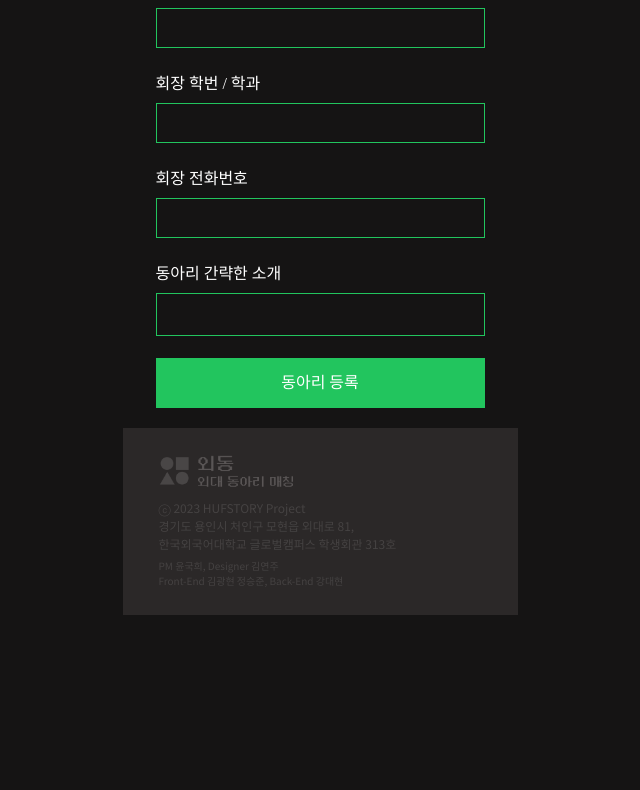
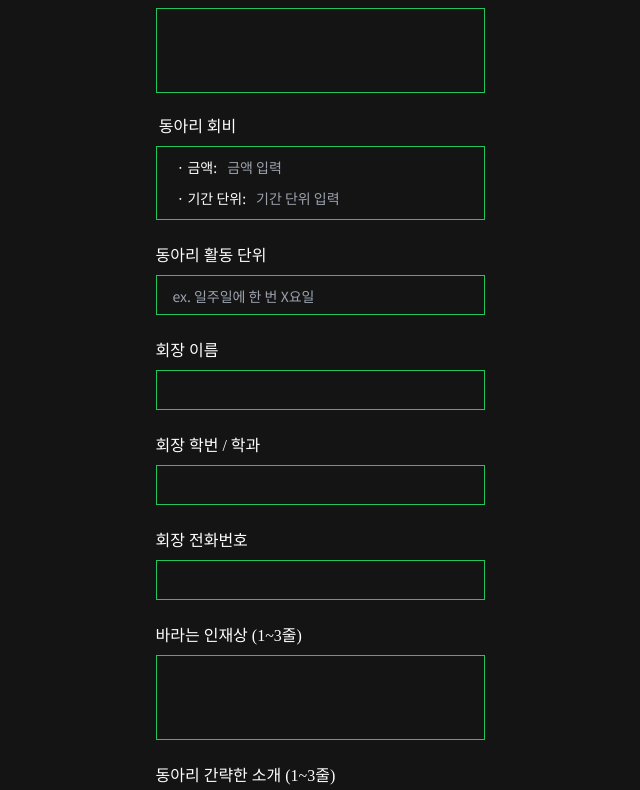
Before and after one commit to hufstory/oedong_front, a React (Create React App) app: page /enroll in a window 1280 px wide. Shown: the part 1290-2080 px from the top of the page, without its empty margins (320-960 px from the left). Before the commit the page ends 1905 px from the top, so only its background shows below. Built offline with nearby package versions, Linux system fonts and the light colour scheme; a small style sheet from the web is missing.

Commit message:
Design: 동아리 개설 페이지 수정 사항 반영

```diff
--- a/src/components/Modal/Modal.js
+++ b/src/components/Modal/Modal.js
@@ -12,7 +12,7 @@ const Modal = ({ onOpenModal, text }) => {
 
   return (
     <ModalPortal>
-      <div className="h-screen w-full fixed left-0 top-0 flex justify-center items-center bg-main-black bg-opacity-70">
+      <div className="fixed top-0 left-0 flex items-center justify-center w-full h-screen bg-main-black bg-opacity-70">
         <div className="container w-[320px] h-[200px] flex flex-col items-center justify-center bg-main-black border-green border-2">
           <div className="items-start">
             <p className="font-main text-[18px] mb-[10px] text-white">{text}</p>
--- a/src/components/TextInput.js
+++ b/src/components/TextInput.js
@@ -23,7 +23,7 @@ const TextInput = (props) => {
             <textarea
               ref={textarea}
               onInput={handleResizeHeight}
-              rows={1}
+              rows={3}
               className="ml-[16px] mt-[10px] mb-[5px] w-[260px] text-[14px] text-white focus: outline-none bg-main-black resize-none"
             ></textarea>
           </div>
@@ -35,7 +35,7 @@ const TextInput = (props) => {
               type="text"
               id={props.id}
               className="ml-[16px] w-[240px] text-[14px] text-white focus: outline-none bg-main-black"
-              placeholder=""
+              placeholder={props.placeholder}
               maxLength={props.maxLength}
             />
           </div>
--- a/src/pages/EnrollClub/EnrollForm.js
+++ b/src/pages/EnrollClub/EnrollForm.js
@@ -108,7 +108,6 @@ const EnrollForm = () => {
           />
         </div>
       </div>
-
       <CheckBox
         label="캠퍼스 구분"
         item={["서울캠퍼스", "글로벌캠퍼스", "상관없음"]}
@@ -141,10 +140,46 @@ const EnrollForm = () => {
         border={true}
       />
       <TextInput id="location" label="동아리방 위치" maxLength="25" />
+      <TextInput id="activities" label="주요 활동 (3가지)" maxLength="200" />
+
+      <div className="flex flex-row items-start justify-start mr-[245px]">
+        <label className="text-white text-[16px] font-main" htmlFor="text">
+          동아리 회비
+        </label>
+      </div>
+      <div className="container w-[329px] min-h-[40px] mt-[7px] mb-[22px] mx-auto flex flex-col items-start justify-center border-green border bg-main-black">
+        <div className="mt-[10px] ml-[20px] flex flex-row items-start justify-center font-sans text-white text-[14px]">
+          <label>· 금액:</label>
+          <input
+            placeholder="금액 입력"
+            className="ml-[10px] w-[200px] bg-main-black outline-none border-none border-b-white"
+            type="text"
+          />
+        </div>
+        <div className="mt-[10px] ml-[20px] mb-[10px] flex flex-row items-start justify-center font-sans text-white text-[14px]">
+          <label>· 기간 단위:</label>
+          <input
+            placeholder="기간 단위 입력"
+            className="ml-[10px] w-[200px] bg-main-black outline-none border-none border-b-white"
+            type="text"
+          />
+        </div>
+      </div>
+      <TextInput
+        id="activity_term"
+        label="동아리 활동 단위"
+        placeholder="ex. 일주일에 한 번 X요일"
+        maxLength="25"
+      />
       <TextInput id="mastername" label="회장 이름" maxLength="25" />
       <TextInput id="masterinfo" label="회장 학번 / 학과" maxLength="25" />
       <TextInput id="phone" label="회장 전화번호" maxLength="25" />
-      <TextInput id="intro" label="동아리 간략한 소개" maxLength="500" />
+      <TextInput id="intro1" label="바라는 인재상 (1~3줄)" maxLength="400" />
+      <TextInput
+        id="intro2"
+        label="동아리 간략한 소개 (1~3줄)"
+        maxLength="400"
+      />
 
       <button
         onClick={onModalAlert}
```
